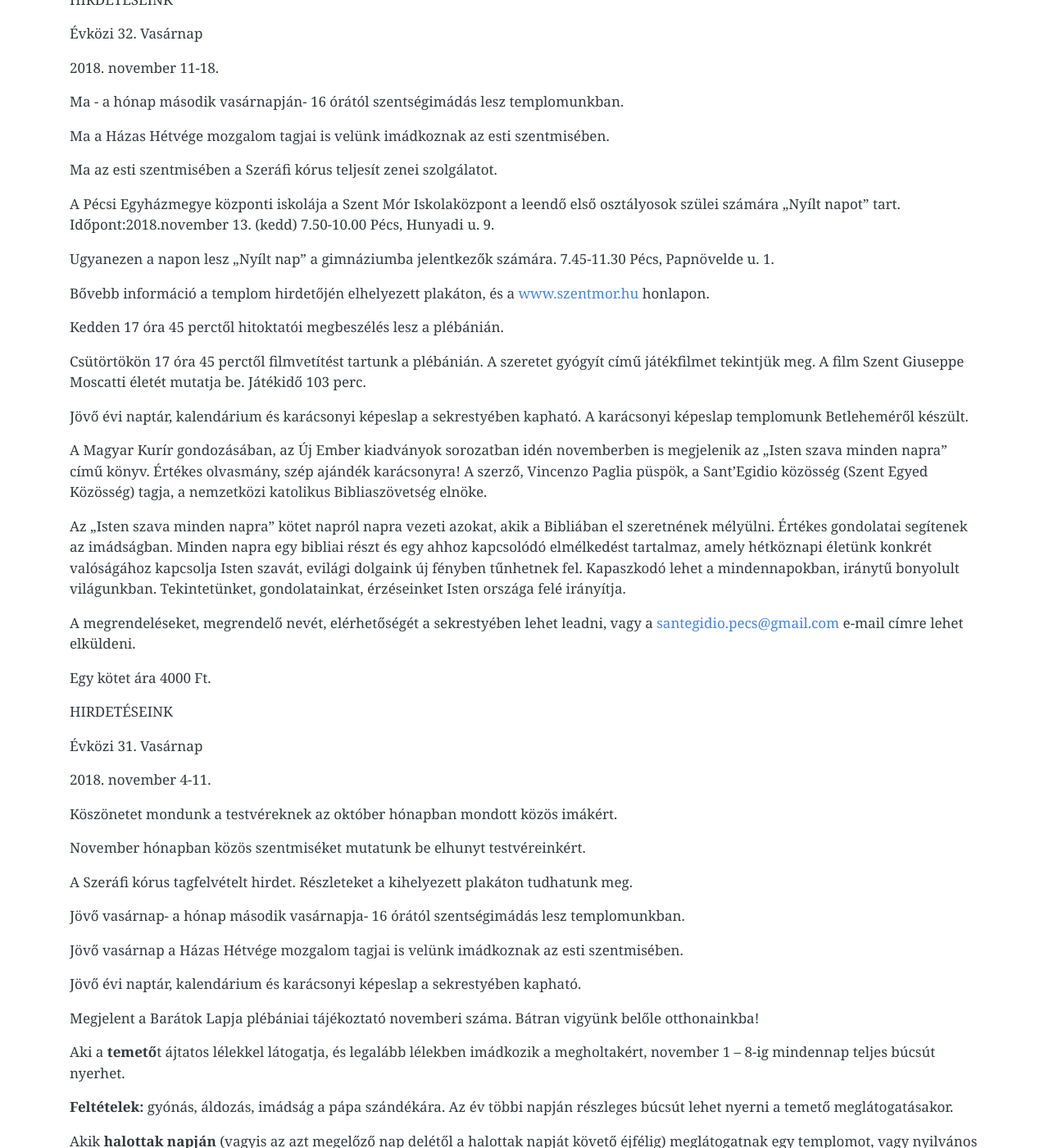
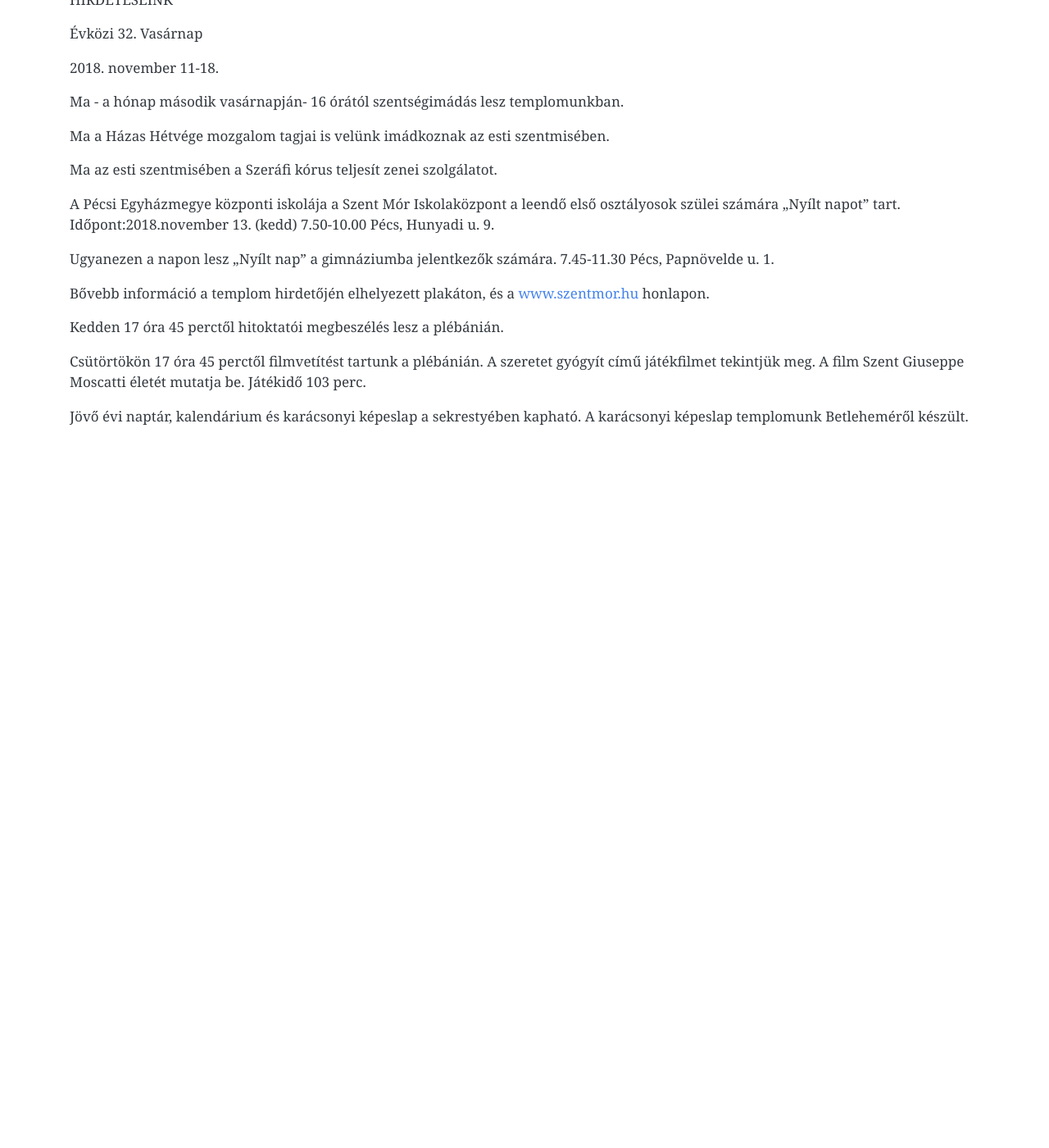
Before and after one commit to pecsi-ferences/pecsi-ferences.github.io, a Jekyll site: the page built from hirdeteseink.md, in a window 1280 px wide and 1400 px high, scrolled down 35483 px. Shown: the whole window at 82% size. Built offline with Jekyll 4.4.1, drawn with Linux system fonts in a browser that asks for light colours; nearby versions of some CDN libraries; after the commit the page ends 36043 px from its top, so only the background shows below that; some of the changed text lies outside the part shown.

Commit message:
Update from Forestry.io Zoltán Dohány updated hirdeteseink.md

```diff
--- a/hirdeteseink.md
+++ b/hirdeteseink.md
@@ -1586,45 +1586,3 @@ Kedden 17 óra 45 perctől hitoktatói megbeszélés lesz a plébánián.
 Csütörtökön 17 óra 45 perctől filmvetítést tartunk a plébánián. A szeretet gyógyít című játékfilmet tekintjük meg. A film Szent Giuseppe Moscatti életét mutatja be. Játékidő 103 perc.
 
 Jövő évi naptár, kalendárium és karácsonyi képeslap a sekrestyében kapható. A karácsonyi képeslap templomunk Betleheméről készült.
-
-A Magyar Kurír gondozásában, az Új Ember kiadványok sorozatban idén novemberben is megjelenik az „Isten szava minden napra” című könyv. Értékes olvasmány, szép ajándék karácsonyra! A szerző, Vincenzo Paglia püspök, a Sant'Egidio közösség (Szent Egyed Közösség) tagja, a nemzetközi katolikus Bibliaszövetség elnöke.
-
-Az „Isten szava minden napra” kötet napról napra vezeti azokat, akik a Bibliában el szeretnének mélyülni. Értékes gondolatai segítenek az imádságban. Minden napra egy bibliai részt és egy ahhoz kapcsolódó elmélkedést tartalmaz, amely hétköznapi életünk konkrét valóságához kapcsolja Isten szavát, evilági dolgaink új fényben tűnhetnek fel. Kapaszkodó lehet a mindennapokban, iránytű bonyolult világunkban. Tekintetünket, gondolatainkat, érzéseinket Isten országa felé irányítja.
-
-A megrendeléseket, megrendelő nevét, elérhetőségét a sekrestyében lehet leadni, vagy a [santegidio.pecs@gmail.com](mailto:santegidio.pecs@gmail.com) e-mail címre lehet elküldeni.
-
-Egy kötet ára 4000 Ft.
-
-HIRDETÉSEINK
-
-Évközi 31. Vasárnap
-
-2018\. november 4-11.
-
-Köszönetet mondunk a testvéreknek az október hónapban mondott közös imákért.
-
-November hónapban közös szentmiséket mutatunk be elhunyt testvéreinkért.
-
-A Szeráfi kórus tagfelvételt hirdet. Részleteket a kihelyezett plakáton tudhatunk meg.
-
-Jövő vasárnap- a hónap második vasárnapja- 16 órától szentségimádás lesz templomunkban.
-
-Jövő vasárnap a Házas Hétvége mozgalom tagjai is velünk imádkoznak az esti szentmisében.
-
-Jövő évi naptár, kalendárium és karácsonyi képeslap a sekrestyében kapható.
-
-Megjelent a Barátok Lapja plébániai tájékoztató novemberi száma. Bátran vigyünk belőle otthonainkba!
-
-Aki a **temető**t ájtatos lélekkel látogatja, és legalább lélekben imádkozik a megholtakért, november 1 – 8-ig mindennap teljes búcsút nyerhet.
-
-**Feltételek:** gyónás, áldozás, imádság a pápa szándékára. Az év többi napján részleges búcsút lehet nyerni a temető meglátogatásakor.
-
-Akik **halottak napján** (vagyis az azt megelőző nap delétől a halottak napját követő éjfélig) meglátogatnak egy templomot, vagy nyilvános kápolnát, teljes búcsút nyerhetnek a szokott feltételekkel. A látogatáskor egy Miatyánkot és egy Hiszekegyet kell imádkozni. Ez a búcsú elnyerhető a megelőző, vagy következő vasárnapon és Mindenszentek ünnepén is.
-
-A Magyar Kurír gondozásában, az Új Ember kiadványok sorozatban idén novemberben is megjelenik az „Isten szava minden napra” című könyv. Értékes olvasmány, szép ajándék karácsonyra! A szerző, Vincenzo Paglia püspök, a Sant'Egidio közösség (Szent Egyed Közösség) tagja, a nemzetközi katolikus Bibliaszövetség elnöke.
-
-Az „Isten szava minden napra” kötet napról napra vezeti azokat, akik a Bibliában el szeretnének mélyülni. Értékes gondolatai segítenek az imádságban. Minden napra egy bibliai részt és egy ahhoz kapcsolódó elmélkedést tartalmaz, amely hétköznapi életünk konkrét valóságához kapcsolja Isten szavát, evilági dolgaink új fényben tűnhetnek fel. Kapaszkodó lehet a mindennapokban, iránytű bonyolult világunkban. Tekintetünket, gondolatainkat, érzéseinket Isten országa felé irányítja.
-
-A megrendeléseket, megrendelő nevét, elérhetőségét a sekrestyében lehet leadni, vagy a [santegidio.pecs@gmail.com](mailto:santegidio.pecs@gmail.com) e-mail címre lehet elküldeni.
-
-Egy kötet ára 4000 Ft.
```
